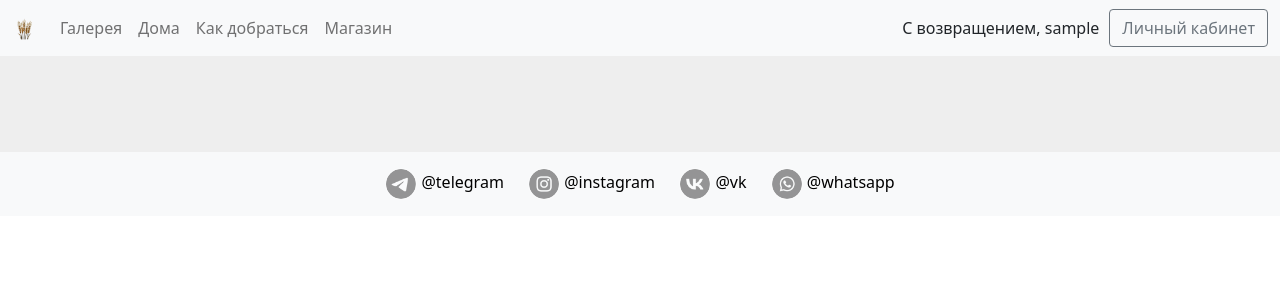
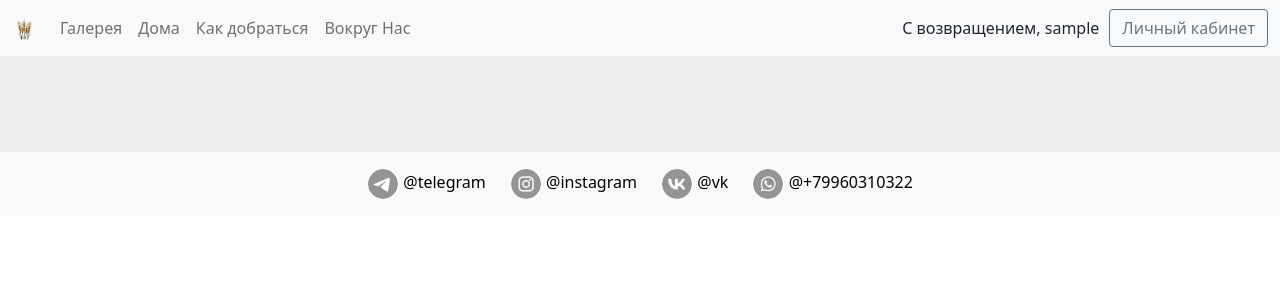
Before and after one commit to erastov-alex/borovsk-app, a Flask app: page /house_selection in a window 1280 px wide. Shown: the top 300 px of the page. Run offline with Flask 3, Linux system fonts and the light colour scheme; the visitor is signed in with stand-in values (Sample User, id 1); data that the repository does not hold is empty.

Commit message:
small fixes

```diff
--- a/src/templates/footer.html
+++ b/src/templates/footer.html
@@ -4,6 +4,6 @@
 		<p><img src="/static/img/footer/telegram.png" alt="logo" width="32" height="32" class="rounded-circle border border-white" style="opacity: 0.4;"><a href="https://t.me/your_telegram">  @telegram</a></p>
 		<p><img src="/static/img/footer/inst.png" alt="logo" width="32" height="32" class="rounded-circle border border-white" style="opacity: 0.4;"><a href="https://www.instagram.com/your_instagram">  @instagram</a></p>
 		<p><img src="/static/img/footer/vk.png" alt="logo" width="32" height="32" class="rounded-circle border border-white" style="opacity: 0.4;"><a href="https://www.facebook.com/your_facebook">  @vk</a></p>
-		<p><img src="/static/img/footer/whatsapp.png" alt="logo" width="32" height="32" class="rounded-circle border border-white" style="opacity: 0.4;"><a href="https://www.facebook.com/your_facebook">  @whatsapp</a></p>
+		<p><img src="/static/img/footer/whatsapp.png" alt="logo" width="32" height="32" class="rounded-circle border border-white" style="opacity: 0.4;"><a href="https://www.facebook.com/your_facebook">  @+79960310322</a></p>
 	</div>
 </footer>
--- a/src/templates/header.html
+++ b/src/templates/header.html
@@ -15,13 +15,13 @@
 						<a class="nav-link" href="#carouselExampleIndicators">Галерея</a>
 					</li>
 					<li class="nav-item">
-						<a class="nav-link" href="#cards">Дома</a>
+						<a class="nav-link" href="#carouselExampleIndicators">Дома</a>
 					</li>
 					<li class="nav-item">
-						<a class="nav-link" href="#featurette1">Как добраться</a>
+						<a class="nav-link" href="#yandexMaps">Как добраться</a>
 					</li>
 					<li class="nav-item">
-						<a class="nav-link" href="#featurette2">Магазин</a>
+						<a class="nav-link" href="#attractions">Вокруг Нас</a>
 					</li>
 				</ul>
 				<span class="welcome-block">
```
Also changed, not shown: src/templates/main/index.html (+6 -6 lines).
